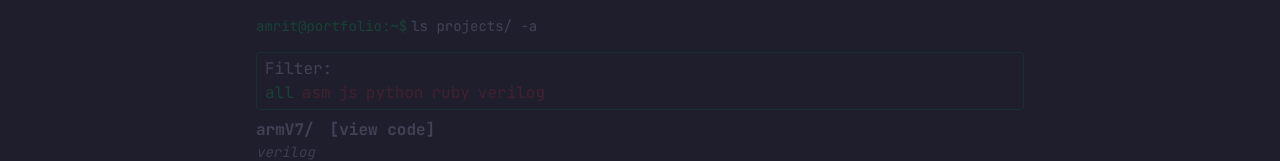
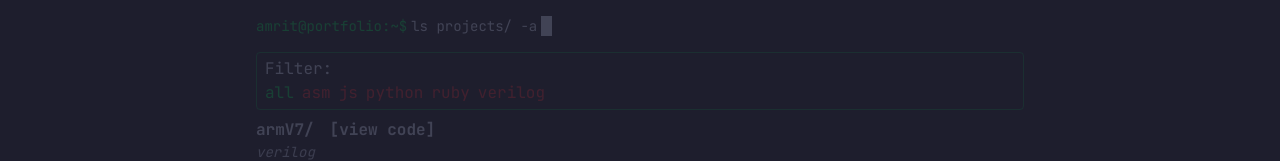
Before and after one commit to amrxt1/amrits-portfolio, a Next.js app: page /projects in a window 1280 px wide. Shown: the top 161 px of the page. Built offline with nearby package versions, Linux system fonts and the light colour scheme.

Commit message:
Add cursor animation to CodeBlock

```diff
--- a/src/app/globals.css
+++ b/src/app/globals.css
@@ -25,3 +25,8 @@ body {
   color: var(--text);
   font-family: var(--font-jetbrains), monospace;
 }
+
+@keyframes blink {
+  0%, 100% { opacity: 1; }
+  50% { opacity: 0; }
+}
--- a/src/app/projects/[slug]/page.js
+++ b/src/app/projects/[slug]/page.js
@@ -13,7 +13,7 @@ const Project = ({}) => {
 
   return (
     <>
-      <CodeBlock cmd={`./${slug} --info`} />
+      <CodeBlock cmd={`./${slug} --info`} alwaysAnimate />
       <ProjectDetails project={project} />
     </>
   );
--- a/src/app/projects/page.js
+++ b/src/app/projects/page.js
@@ -60,6 +60,7 @@ const Projects = () => {
         <CodeBlock
           cmd={`${query !== "all" ? "ls projects/ | grep " + query : "ls projects/ -a"}`}
           className="my-4 text-sm"
+          alwaysAnimate
         />
         <div className="w-full rounded-sm border border-green-500/50 px-2 py-1">
           <p>Filter:</p>
--- a/src/components/home/CodeBlock.jsx
+++ b/src/components/home/CodeBlock.jsx
@@ -1,9 +1,19 @@
-const CodeBlock = ({ children, cmd = "ls", className = "" }) => {
+const CodeBlock = ({
+  children,
+  cmd = "ls",
+  className = "",
+  alwaysAnimate = false,
+}) => {
   return (
-    <div className={`${className} `}>
+    <div className={`${className} group`}>
       <div>
         <span className="mr-1 text-green-500">amrit@portfolio:~$</span>
         <span>{cmd}</span>
+        <span
+          className={`border-text ml-1 border text-transparent ${alwaysAnimate ? "bg-text animate-[blink_1s_steps(1)_infinite]" : "group-hover:bg-text group-hover:animate-[blink_1s_steps(1)_infinite]"} `}
+        >
+          |
+        </span>
       </div>
       <div className="text-text/80">{children}</div>
     </div>
--- a/src/components/home/Hero.jsx
+++ b/src/components/home/Hero.jsx
@@ -9,7 +9,11 @@ const Hero = () => {
       <div className="col-span-1 lg:col-span-2">
         <HeroWelcome />
       </div>
-      <CodeBlock className="border-text text-red-500" cmd="whoami">
+      <CodeBlock
+        className="border-text text-red-500"
+        cmd="whoami"
+        alwaysAnimate
+      >
         <p>Systems programmer who builds ARM CPUs in Verilog</p>
         <p>Full-stack developer with a hardware background</p>
       </CodeBlock>
```
